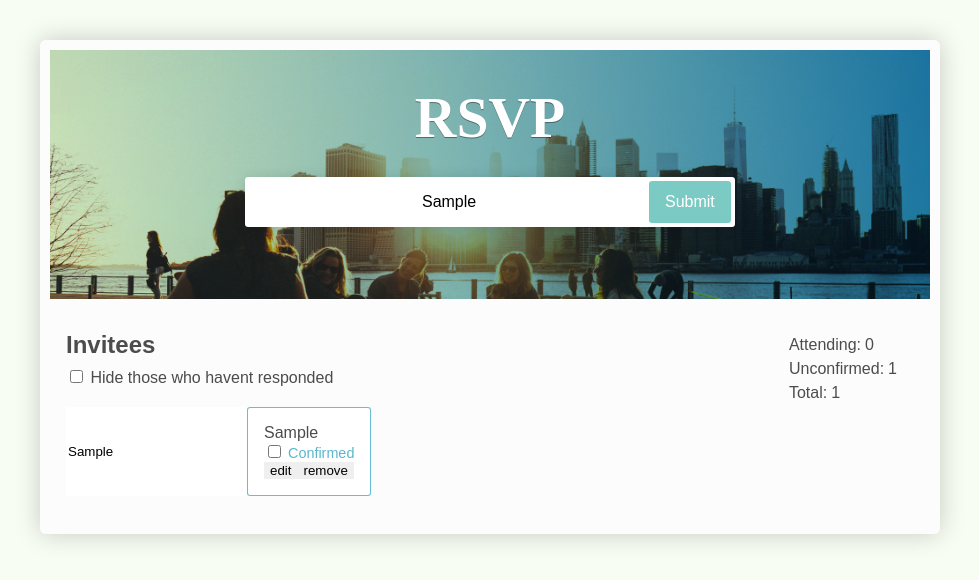
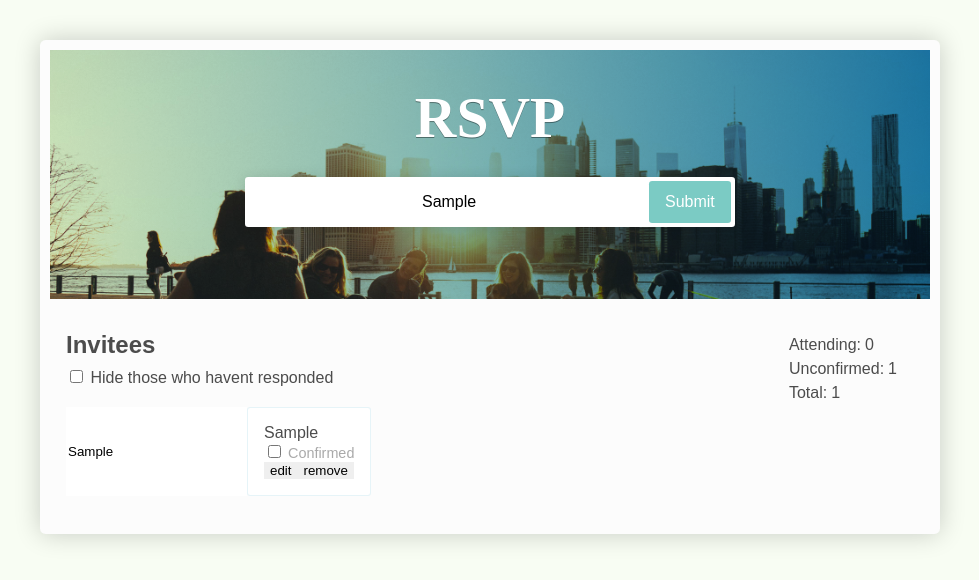
Before and after one commit to juan-coding/rsvp, a React (Create React App) app: page / in a window 1280 px wide. Both pictures are taken after typing "Sample" into the empty fields and a click on the button "Submit". Shown: the top 580 px of the page, without its empty margins (150-1129 px from the left). Built offline with nearby package versions, Linux system fonts and the light colour scheme.

Commit message:
add className to Invitee component

```diff
--- a/src/App.js
+++ b/src/App.js
@@ -23,6 +23,8 @@ class App extends Component {
     this.handleSubmit = this.handleSubmit.bind(this);
     this.handleChecked = this.handleChecked.bind(this);
     this.handleHide = this.handleHide.bind(this);
+    this.handleRemove = this.handleRemove.bind(this);
+    this.handleEdit = this.handleEdit.bind(this);
   }
 
 handleInputNameChange(inputName) {
@@ -59,15 +61,31 @@ handleSubmit(){
  handleChecked(index) {
    let updateInvitees = this.state.invitees;
    updateInvitees[index].isResponse = true;
-   // this.state.invitees[index].isResponse = true;
    this.setState({
      invitees: updateInvitees,
-   })
+   });
+ }
+
+ handleRemove(index) {
+   let updateInvitees = this.state.invitees;
+   updateInvitees.splice(index, 1);
+   this.setState({
+     invitees: updateInvitees,
+   });
+ }
+
+ handleEdit(index, newname){
+   console.log('edit');
+    let updateInvitees = this.state.invitees;
+    updateInvitees[index].name = newname;
+    this.setState({
+      invitees: updateInvitees,
+    });
  }
 
 
   render() {
-    let self = this;
+    let self = this;// store 'this' in variable 'self' to access the right 'this'
 
     return (
       <div className="App">
@@ -83,7 +101,6 @@ handleSubmit(){
             <HideCheck handleHide={this.handleHide}/>
           </div>
           <Counter invitees={this.state.invitees} />
-          {}
           <ul>
             <ShowInputNameChange name={this.state.name}/>
             {self.state.invitees.map(function(invitee, index) {
@@ -92,7 +109,9 @@ handleSubmit(){
                 name={invitee.name}
                 isResponse={invitee.isResponse}
                 key={invitee.id}
-                handleChecked={function(){self.handleChecked(index)}}/>
+                handleChecked={function(){self.handleChecked(index)}}
+                handleRemove={function(){self.handleRemove(index)}}
+                handleEdit={function(newname){self.handleEdit(index, newname)}}/>
               )
             })}
           </ul>
--- a/src/components/Invitee.js
+++ b/src/components/Invitee.js
@@ -1,13 +1,13 @@
 import React from 'react';
 
 const Invitee = (props) => (
-     <li className="responded">
+     <li className={props.isResponse ? 'responded' : ''}>
       <span>{props.name}</span>
       <label>
         <input type="checkbox" onChange={props.handleChecked}/> Confirmed
       </label>
-      <button>edit</button>
-      <button>remove</button>
+      <button onClick={props.handleEdit}>edit</button>
+      <button onClick={props.handleRemove}>remove</button>
      </li>
    );
 
```
Also changed, not shown: src/index.js (+0 -17 lines).
